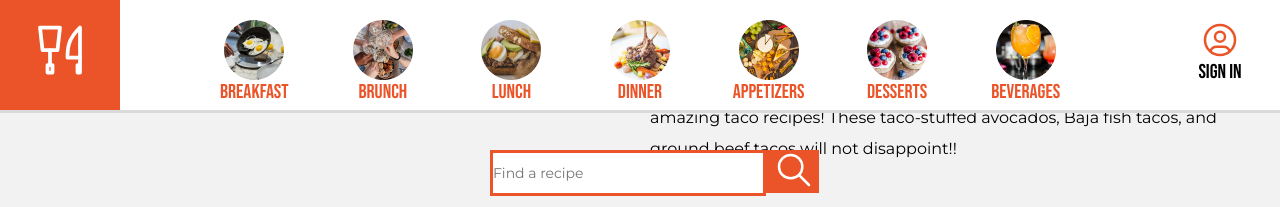
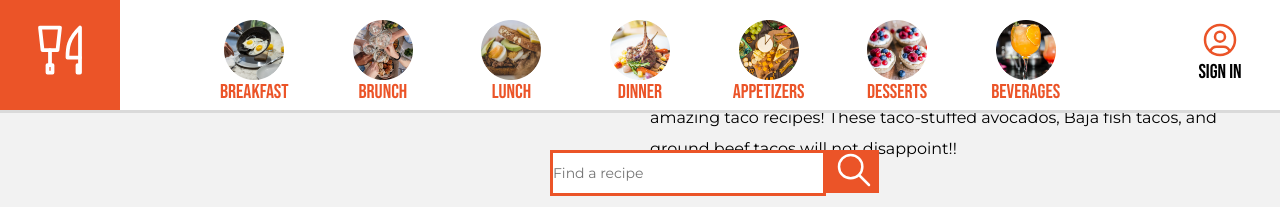
Before and after one commit to ElyCruzin/Recipe, a plain HTML site: page index.html in a window 1280 px wide. Shown: the top 207 px of the page. Drawn offline with Linux system fonts and the light colour scheme.

Commit message:
Update styles.css

```diff
--- a/styles.css
+++ b/styles.css
@@ -667,7 +667,8 @@ footer p {
     form {
         position: absolute;
         top: 130px;
-        left: 140px;
+        left: 200px;
+        justify-content: center;
         background-color: #f2f2f2;
     }
 
```
